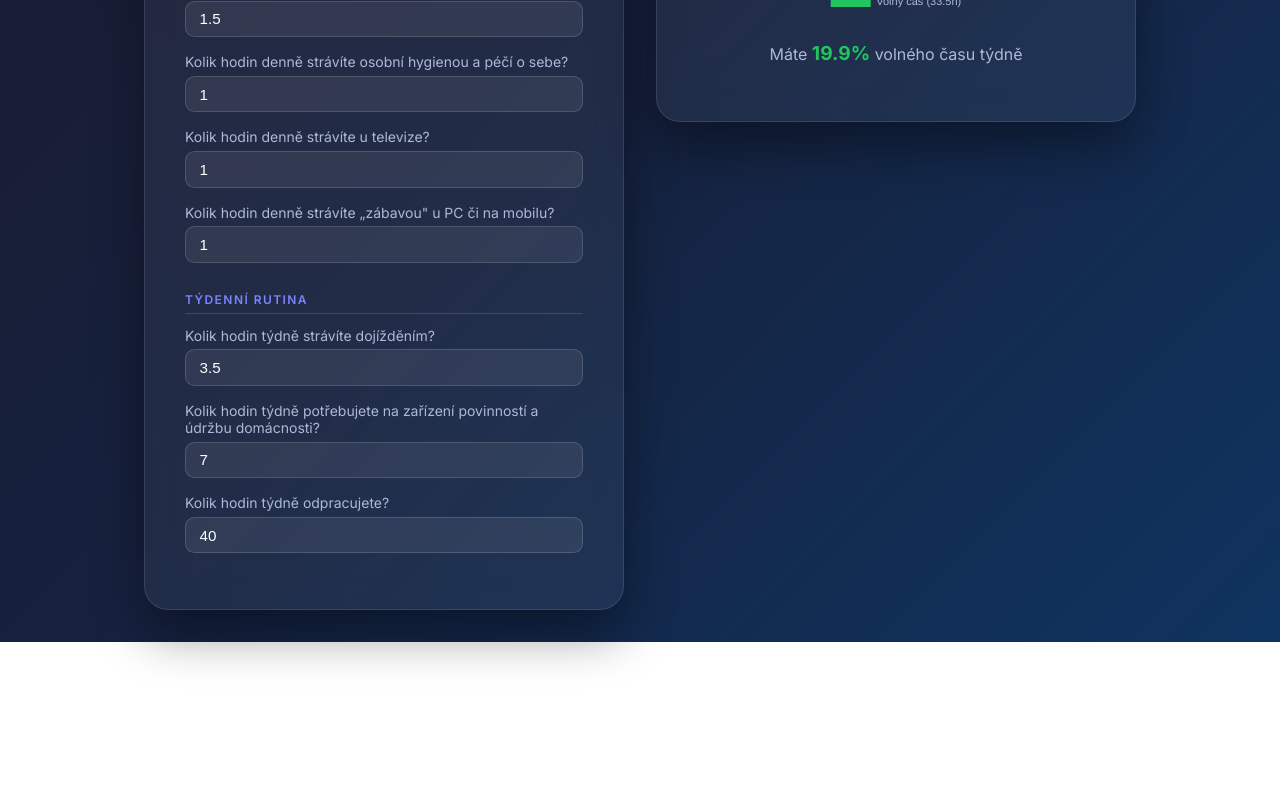
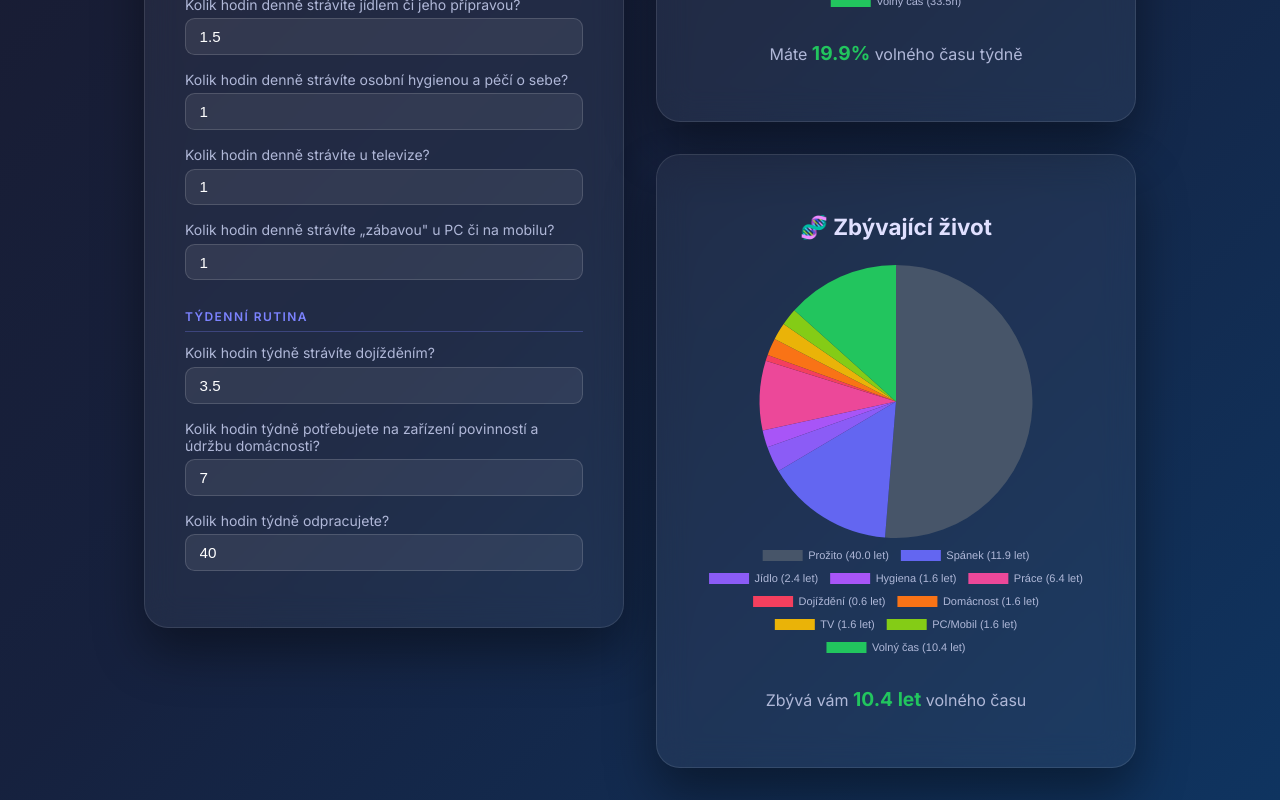
Before and after one commit to hericmar/life-calculator, a Vue app: page / in a window 1280 px wide. Shown: the part 525-1325 px from the top of the page. Before the commit the page ends 1167 px from the top, so only its background shows below. Built offline with nearby package versions, Linux system fonts and the light colour scheme; the HTML template or start-up script is replaced by a standard one.

Commit message:
Add life card

```diff
--- a/src/App.vue
+++ b/src/App.vue
@@ -1,5 +1,5 @@
 <script setup lang="ts">
- import { reactive, computed } from 'vue'
+import { reactive, computed } from 'vue'
 import { Pie } from 'vue-chartjs'
 import { Chart as ChartJS, ArcElement, Tooltip, Legend } from 'chart.js'
 
@@ -9,6 +9,7 @@ const form = reactive({
   gender: 'muz',
   age: 40,
   retirementAge: 67,
+  lifeExpectancy: 78,
   sleepHours: 7.5,
   foodHours: 1.5,
   hygieneHours: 1,
@@ -20,7 +21,6 @@ const form = reactive({
 })
 
 const chartData = computed(() => {
-  const yearsLeft = Math.max(0, form.retirementAge - form.age)
   const totalWeeklyHours = 168 // 24 * 7
 
   // Convert daily to weekly
@@ -95,20 +95,103 @@ const freeTimePercent = computed(() => {
   const freeHours = Math.max(0, totalWeeklyHours - usedHours)
   return ((freeHours / totalWeeklyHours) * 100).toFixed(1)
 })
+
+const lifeChartData = computed(() => {
+  const yearsLeft = Math.max(0, form.lifeExpectancy - form.age)
+  const yearsToRetirement = Math.max(0, form.retirementAge - form.age)
+  const yearsAfterRetirement = Math.max(0, yearsLeft - yearsToRetirement)
+  const yearsLived = form.age
+
+  const weeksPerYear = 52
+  const hoursPerWeek = 168
+
+  // Weekly hours breakdown
+  const sleepWeekly = form.sleepHours * 7
+  const foodWeekly = form.foodHours * 7
+  const hygieneWeekly = form.hygieneHours * 7
+  const tvWeekly = form.tvHours * 7
+  const entertainmentWeekly = form.entertainmentHours * 7
+
+  // Total hours in expected life
+  const livedHours = yearsLived * weeksPerYear * hoursPerWeek
+
+  // Calculate totals for working years
+  const workingWeeks = yearsToRetirement * weeksPerYear
+  const retiredWeeks = yearsAfterRetirement * weeksPerYear
+  const totalWeeks = workingWeeks + retiredWeeks
+
+  // Sleep, food, hygiene, tv, entertainment apply to all remaining life
+  const totalSleep = sleepWeekly * totalWeeks
+  const totalFood = foodWeekly * totalWeeks
+  const totalHygiene = hygieneWeekly * totalWeeks
+  const totalTv = tvWeekly * totalWeeks
+  const totalEntertainment = entertainmentWeekly * totalWeeks
+
+  // Work, commute, chores only during working years
+  const totalWork = form.workHoursWeekly * workingWeeks
+  const totalCommute = form.commuteHoursWeekly * workingWeeks
+  const totalChores = form.choresHoursWeekly * totalWeeks
+
+  const totalUsed = totalSleep + totalFood + totalHygiene + totalTv + totalEntertainment + totalWork + totalCommute + totalChores
+  const totalFree = Math.max(0, (yearsLeft * weeksPerYear * hoursPerWeek) - totalUsed)
+
+  const toYears = (hours: number) => (hours / (weeksPerYear * hoursPerWeek)).toFixed(1)
+
+  return {
+    labels: [
+      `Prožito (${toYears(livedHours)} let)`,
+      `Spánek (${toYears(totalSleep)} let)`,
+      `Jídlo (${toYears(totalFood)} let)`,
+      `Hygiena (${toYears(totalHygiene)} let)`,
+      `Práce (${toYears(totalWork)} let)`,
+      `Dojíždění (${toYears(totalCommute)} let)`,
+      `Domácnost (${toYears(totalChores)} let)`,
+      `TV (${toYears(totalTv)} let)`,
+      `PC/Mobil (${toYears(totalEntertainment)} let)`,
+      `Volný čas (${toYears(totalFree)} let)`,
+    ],
+    datasets: [{
+      data: [
+        livedHours, totalSleep, totalFood, totalHygiene, totalWork, totalCommute, totalChores, totalTv, totalEntertainment, totalFree
+      ],
+      backgroundColor: [
+        '#475569', '#6366f1', '#8b5cf6', '#a855f7', '#ec4899',
+        '#f43f5e', '#f97316', '#eab308', '#84cc16', '#22c55e'
+      ],
+      borderWidth: 0,
+    }]
+  }
+})
+
+const freeYearsLeft = computed(() => {
+  const yearsLeft = Math.max(0, form.lifeExpectancy - form.age)
+  const yearsToRetirement = Math.max(0, form.retirementAge - form.age)
+  const yearsAfterRetirement = Math.max(0, yearsLeft - yearsToRetirement)
+  const weeksPerYear = 52
+  const hoursPerWeek = 168
+
+  const sleepWeekly = form.sleepHours * 7
+  const foodWeekly = form.foodHours * 7
+  const hygieneWeekly = form.hygieneHours * 7
+  const tvWeekly = form.tvHours * 7
+  const entertainmentWeekly = form.entertainmentHours * 7
+
+  const totalHoursLeft = yearsLeft * weeksPerYear * hoursPerWeek
+  const workingWeeks = yearsToRetirement * weeksPerYear
+  const totalWeeks = workingWeeks + yearsAfterRetirement * weeksPerYear
+
+  const totalUsed = (sleepWeekly + foodWeekly + hygieneWeekly + tvWeekly + entertainmentWeekly) * totalWeeks +
+    (form.workHoursWeekly + form.commuteHoursWeekly) * workingWeeks + form.choresHoursWeekly * totalWeeks
+
+  const totalFree = Math.max(0, totalHoursLeft - totalUsed)
+  return (totalFree / (weeksPerYear * hoursPerWeek)).toFixed(1)
+})
 </script>
 
 <template>
   <div class="wrapper">
     <form class="card" @submit.prevent>
       <h1>⏳ Kalkulačka života</h1>
-
-      <div class="field">
-        <label>Jste</label>
-        <div class="radio-group">
-          <label><input type="radio" v-model="form.gender" value="muz" /> Muž</label>
-          <label><input type="radio" v-model="form.gender" value="zena" /> Žena</label>
-        </div>
-      </div>
 
       <div class="field">
         <label>Kolik je Vám let?</label>
@@ -118,7 +201,12 @@ const freeTimePercent = computed(() => {
       <div class="field">
         <label>V kolika letech půjdete do důchodu?</label>
         <input type="number" v-model="form.retirementAge" min="0" max="120" />
-        <span class="hint">Přesněji zjistíte zde: <a href="http://www.duchody-duchodci.cz/duchodovy-vek.php" target="_blank">duchody-duchodci.cz</a></span>
+      </div>
+
+      <div class="field">
+        <label>Očekávaná délka života</label>
+        <input type="number" v-model="form.lifeExpectancy" min="0" max="120" />
+        <span class="hint">Průměr: muži ~76 let, ženy ~82 let</span>
       </div>
 
       <div class="section-title">Denní rutina</div>
@@ -166,10 +254,18 @@ const freeTimePercent = computed(() => {
       </div>
     </form>
 
-    <div class="card chart-card">
-      <h2>📊 Váš týden</h2>
-      <Pie :data="chartData" :options="chartOptions" />
-      <p class="summary">Máte <strong>{{ freeTimePercent }}%</strong> volného času týdně</p>
+    <div class="charts-column">
+      <div class="card chart-card">
+        <h2>📊 Váš týden</h2>
+        <Pie :data="chartData" :options="chartOptions" />
+        <p class="summary">Máte <strong>{{ freeTimePercent }}%</strong> volného času týdně</p>
+      </div>
+
+      <div class="card chart-card">
+        <h2>🧬 Zbývající život</h2>
+        <Pie :data="lifeChartData" :options="chartOptions" />
+        <p class="summary">Zbývá vám <strong>{{ freeYearsLeft }} let</strong> volného času</p>
+      </div>
     </div>
   </div>
 </template>
@@ -189,6 +285,14 @@ const freeTimePercent = computed(() => {
   background: linear-gradient(135deg, #1a1a2e 0%, #16213e 50%, #0f3460 100%);
   padding: 2rem;
   font-family: 'Inter', sans-serif;
+}
+
+.charts-column {
+  display: flex;
+  flex-direction: column;
+  gap: 2rem;
+  width: 100%;
+  max-width: 480px;
 }
 
 .card {
```
